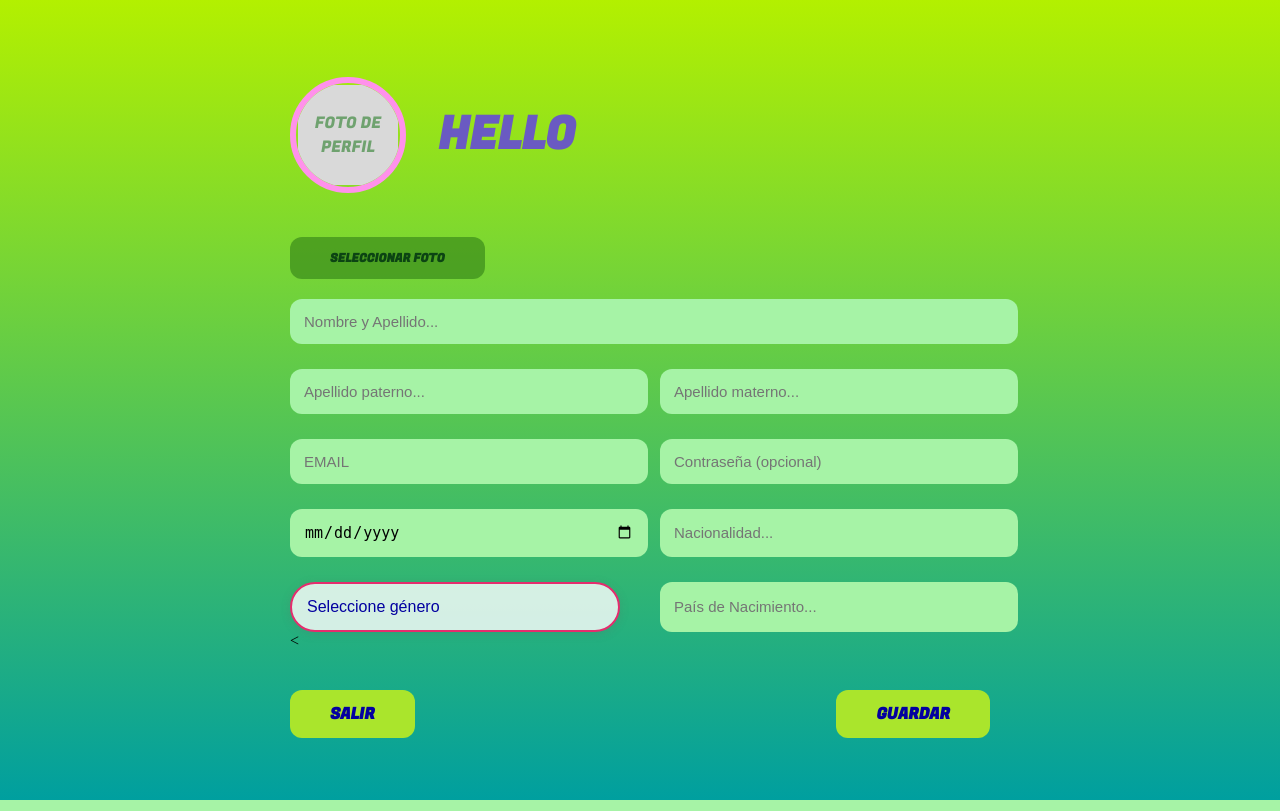
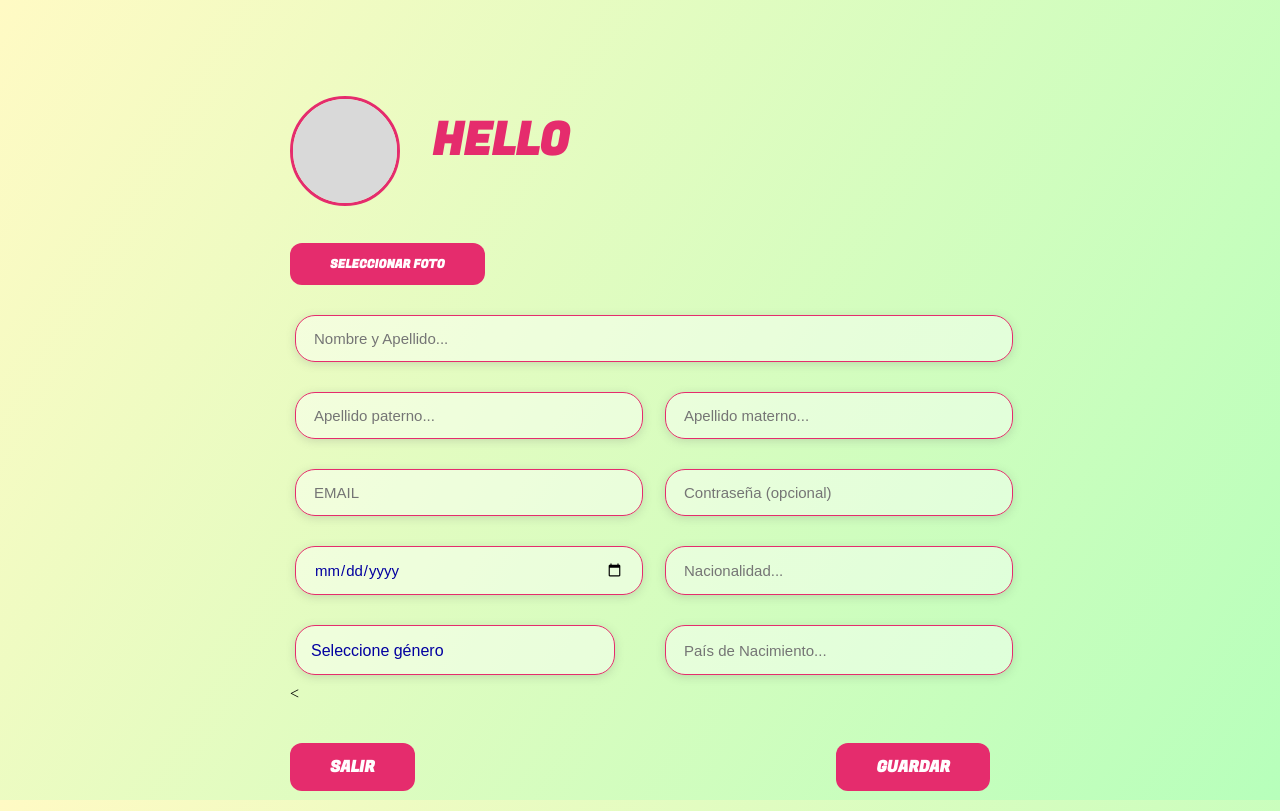
Before and after one commit to tlato-tlatoani/WhatsTheCup, a PHP site: page /WhatsTheCup/app/views/user-views/Us-editar_perfil.php in a window 1280 px wide. Run offline with PHP 8.4, Linux system fonts and the light colour scheme; data that the repository does not hold is empty.

```diff
--- a/app/views/user-views/Us-editar_perfil.php
+++ b/app/views/user-views/Us-editar_perfil.php
@@ -97,10 +97,12 @@ if (!empty($usuario['IMAGEN_PERFIL'])) {
                placeholder="EMAIL"
                value="<?= $usuario['CORREO'] ?? '' ?>">
 
+
 <input type="password"
        name="CONTRASENNA"
+       value="<?= htmlspecialchars($usuario['CONTRASENNA'] ?? '') ?>"
+       placeholder="Contraseña (opcional)">
 
-               placeholder="Contraseña (opcional)">
 
         <input type="date"
                name="NACIMIENTO"
@@ -116,9 +118,6 @@ if (!empty($usuario['IMAGEN_PERFIL'])) {
              <option value="Masculino" <?= ($usuario['GENERO'] === "M") ? "selected" : "" ?>>Masculino</option>
              <option value="Femenino"  <?= ($usuario['GENERO'] === "F") ? "selected" : "" ?>>Femenino</option>
        </select>
-
-
-
         <input type="text"
                name="PAIS_ORIGEN"
                placeholder="País de Nacimiento..."
--- a/public/css/Us-editar_perfil.css
+++ b/public/css/Us-editar_perfil.css
@@ -2,7 +2,7 @@
 
 body {
   margin: 0;
-  background: linear-gradient(to bottom, #b3f000, #009f9f);
+    background: linear-gradient(300deg,#b7ffbb,#fffac4) !important;
   display: flex;
   justify-content: center;
   align-items: center;
@@ -10,35 +10,40 @@ body {
 }
 
 .container {
+  margin-top: 60px;  /* Agrega un espacio desde la parte superior */
   width: 700px;
   padding: 20px;
   border-radius: 15px;
 }
 
 .header {
+
   display: flex;
   align-items: center;
   margin-bottom: 30px;
 }
 
 .profile-pic {
+  margin-top: 20px;
   width: 100px;
   height: 100px;
-  border-radius: 70%;
-  border: 6px solid #FF91EB;
+  border-radius: 50%;
+  border: 3px solid #e52c6d;
   overflow: hidden;
   margin-right: 30px;
   align-items: center;
   justify-content: center;
+  position: relative;
   display: flex;
-  position: relative;
   padding: 2px;
 }
 
 .profile-pic img {
-  width: 100%;
-  height: 100%;
+  width: 120%;
+  height: 120%;
   object-fit: cover;
+  position: relative;  /* Asegura que la imagen esté por encima del texto */
+  z-index: 1
 }
 
 .profile-text {
@@ -51,7 +56,8 @@ body {
 }
 
 .header h2 {
-  color: #6A5AC2;
+
+  color: #e52c6d;
   font-family: 'Fugaz One', cursive;
   font-weight: bold;
   font-size: 45px;
@@ -71,25 +77,48 @@ body {
   font-size: 12px;
   font-weight: bold;
   cursor: pointer;
-  background-color: #3080179a;
-  color: #0c4413;
+  background-color: #e52c6d;
+  color: #fffdfe;
   transition: 0.3s;
   font-family: 'Fugaz One', cursive;
 }
 
 .form-grid {
-  display: grid;
-  grid-template-columns: 1fr 1fr;
-  gap: 25px 40px;
+ display: grid;
+    grid-template-columns: 1fr 1fr;
+    column-gap: 50px;   /* espacio horizontal MÁS GRANDE */
+    row-gap: 30px;      /* espacio vertical */
+    padding: 10px 5px;  /* opcional: espacio general interno */
 }
 
 input {
   width: 100%;
-  padding: 14px;
-  border-radius: 12px;
-  border: none;
-  background-color: #a6f3a6;
-  font-size: 15px;
+    padding: 14px 18px;
+    font-size: 15px;
+    font-family: "Poppins", sans-serif;
+
+    color: #0300A0;
+    background-color: #ffffff6e;
+
+    border: 1px solid #e52c6d;        /* mismo borde rosa */
+    border-radius: 20px;              /* forma de pastilla */
+    outline: none;
+    box-shadow: 0 2px 10px #64646438; /* sombra igual */
+
+    transition: 0.25s ease-in-out;
+        width: calc(100% - 10px);
+
+}
+
+input:hover {
+    border-color: #f7428d;
+    box-shadow: 0 2px 12px #e52c6d55;
+}
+
+/* FOCUS */
+input:focus {
+    border-color: #f2ea93;
+    background-color: #fff9d6;
 }
 
 .input-large {
@@ -109,8 +138,8 @@ button {
   font-size: 16px;
   font-weight: bold;
   cursor: pointer;
-  background-color: #AAE52C;
-  color: #0300A0;
+  background-color: #e52c6d;
+  color: #fffdfe;
   transition: 0.3s;
   font-family: 'Fugaz One', cursive;
 }
@@ -128,9 +157,9 @@ select[name="GENERO"] {
     font-size: 16px;
     color: #0300A0;
 
-    background-color: #ffffffcc;
-    border: 2px solid #e52c6d;
-    border-radius: 40px;
+    background-color: #ffffff6e;
+    border: 1px solid #e52c6d;
+    border-radius: 20px;
     outline: none;
     box-shadow: 0 2px 10px #64646438;
 
@@ -162,3 +191,17 @@ select[name="GENERO"] option {
     color: #0300A0;
     background-color: #fff9d6;
 }
+
+select option {
+  font-family: 'Poppins', sans-serif;
+  font-size: 16px;
+  color: #0300A0; /* Color de las opciones */
+  background-color: #fff9d6; /* Fondo de las opciones */
+  padding: 10px;  /* Espacio alrededor de las opciones */
+}
+
+select:focus {
+  outline: none; /* Elimina el contorno del enfoque */
+  border-color: #f7428d; /* Cambio de color de borde al enfocarlo */
+  box-shadow: 0 2px 12px #e52c6d55; /* Sombra más intensa */
+}
```
Also changed, not shown: public/css/Us_Perfil.css (+5 -4 lines), app/controllers/actualizar_usuario.php (line endings or trailing spaces), app/models/UserModel.php (line endings or trailing spaces). Lines whose indentation alone changed are shown as unchanged.
